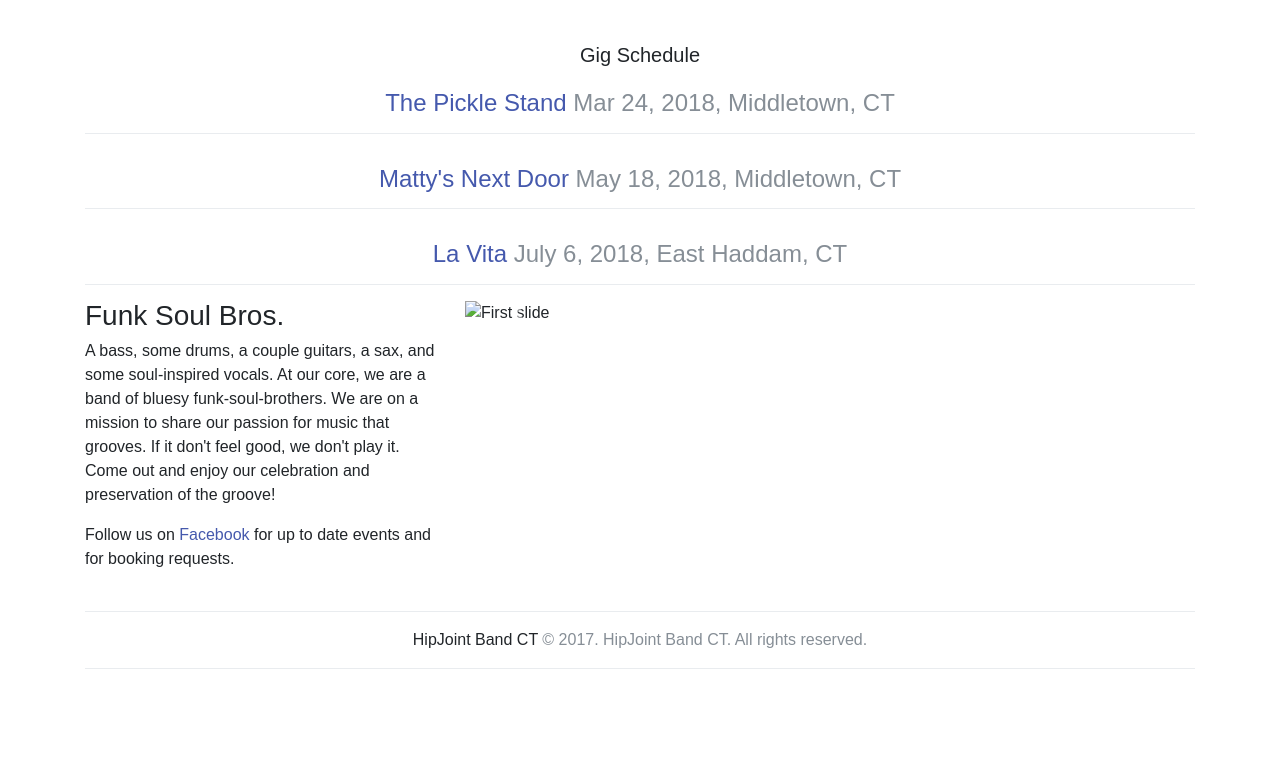
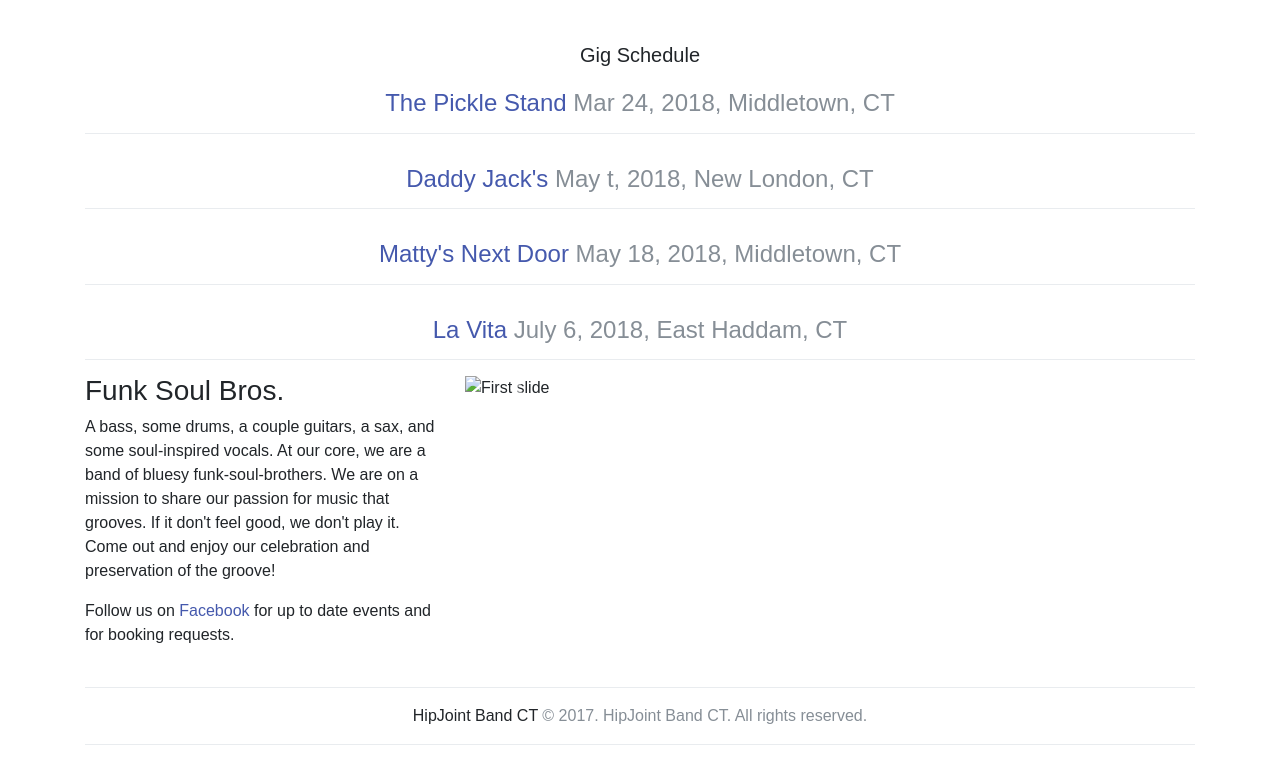
Before and after one commit to somecallmejosh/hipjoint, a Jekyll site: the page built from index.md, in a window 1280 px wide and 900 px high, scrolled down 544 px, cut to the strip 139-900 px from the top of the window. Built offline with Jekyll 4.4.1, drawn with Linux system fonts in a browser that asks for light colours; nearby versions of some CDN libraries; some web fonts are replaced; before the commit the page ends 1368 px from its top, so only the background shows below that.

Commit message:
Add Gig to schedule

```diff
--- a/index.md
+++ b/index.md
@@ -14,6 +14,9 @@ layout: page
   <h1 class="text-center h5">Gig Schedule</h1>
   <div class="border border-top-0 border-left-0 border-right-0 border-color-secondary text-center p-3 mb-3 h4">
       <a href="https://www.facebook.com/thepicklestand/">The Pickle Stand</a> <span class="text-secondary">Mar 24, 2018, Middletown, CT</span>
+  </div>
+    <div class="border border-top-0 border-left-0 border-right-0 border-color-secondary text-center p-3 mb-3 h4">
+        <a href="http://daddy-jacks.business.site/">Daddy Jack's</a> <span class="text-secondary">May t, 2018, New London, CT</span>
   </div>
     <div class="border border-top-0 border-left-0 border-right-0 border-color-secondary text-center p-3 mb-3 h4">
         <a href="http://www.mattysnextdoor.com/">Matty's Next Door</a> <span class="text-secondary">May 18, 2018, Middletown, CT</span>
```
